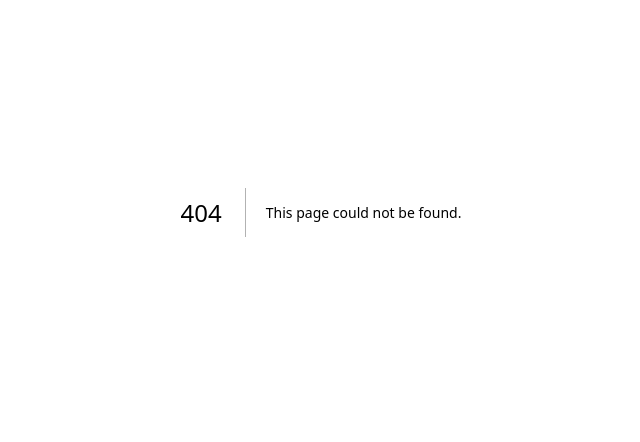
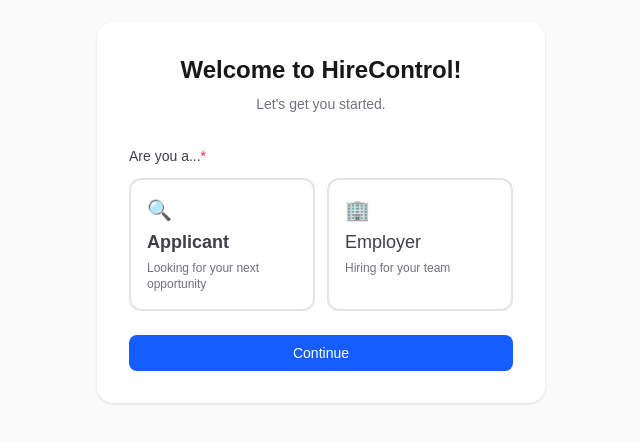
Before and after one commit to GermanYusufov/controlled-hiring-platform, a Next.js app: page /onboarding in a window 1280 px wide. Before the commit this address had no page. Shown: the part 188-630 px from the top of the page, without its empty margins (319-959 px from the left). Built offline with nearby package versions, Linux system fonts and the light colour scheme; no server answers.

Commit message:
Onboarding page made, needs to be tested.

```diff
--- /dev/null
+++ b/app/onboarding/page.tsx
@@ -0,0 +1,130 @@
+"use client";
+import { submitRoleSelection } from "./actions";
+import { useState, useTransition } from "react";
+
+type Role = "applicant" | "employer";
+
+export default function OnboardingPage() {
+    const [role,setRole] = useState<Role | null>(null);
+    const [error, setError] = useState<string | null>(null);
+    const [isPending, startTransition] = useTransition();
+    const [companyName, setCompanyName] = useState("");
+
+    async function handleSubmit(e: React.FormEvent<HTMLFormElement>) {
+        e.preventDefault();
+        if (!role) {
+            setError("Please select a role before continuing.");
+            return;
+        }
+        if (role === "employer" && !companyName.trim()) {
+            setError("Company name is required for employers.");
+            return;
+        }
+        setError(null);
+        const formData = new FormData(e.currentTarget);
+        formData.set("role", role);
+        startTransition(async () => {
+            const result = await submitRoleSelection(formData);
+            if (result?.error) setError(result.error);
+        });
+    }
+    return (
+        <div className="flex min-h-screen items-center justify-center bg-zinc-50 px-4">
+            <div className="w-full max-w-md rounded-2xl bg-white p-8 shadow-sm">
+                <div className="mb-8">
+                    <h1 className="text-2xl font-bold text-center text-zinc-900">
+                        Welcome to HireControl!
+                    </h1>
+                    <h1 className="mt-2 text-sm text-center text-zinc-500">
+                        Let&apos;s get you started.
+                    </h1>
+                </div>
+                <form onSubmit={handleSubmit} noValidate className="flex flex-col gap-6">
+                    <fieldset>
+                    <legend className="mb-3 text-sm font-medium text-zinc-700">
+                        Are you a...<span className="text-red-500">*</span>
+                    </legend>
+                        <div className="grid grid-cols-2 gap-3">
+                            <button
+                                type="button"
+                                onClick={() => setRole("applicant")}
+                                className = {`flex flex-col items-start gap-1 rounded-xl border-2 p-4 text-left transition-colors focus:outline-none focus-visible:ring-2 focus-visible:ring-zinc-900 ${
+                                    role === "applicant"
+                                    ? "border-zinc-900 bg-zinc-900 text-white"
+                                    : "border-zinc-200 bg-white text-zinc-700 hover:border-zinc-400"
+                                }`}
+                            aria-pressed={role === "applicant"}
+                            >
+                            <span className="text-xl" aria-hidden>
+                            🔍
+                            </span>
+                            <span className="text-lg font-semibold">
+                                Applicant
+                            </span>
+                            <span className={`text-xs leading-snug ${
+                            role === "applicant" ? "text-white/90" : "text-zinc-500"
+                            }`}
+                            >
+                                Looking for your next opportunity
+                            </span>
+                            </button>
+
+                            <button
+                                type="button"
+                                onClick={() => setRole("employer")}
+                                className={`flex flex-col items-start gap-1 rounded-xl border-2 p-4 text-left transition-colors focus:outline-none focus-visible:ring-2 focus-visible:ring-zinc-900 ${
+                                role === "employer"
+                                ? "border-zinc-900 bg-zinc-900 text-white"
+                                : "border-zinc-200 bg-white text-zinc-700 hover:border-zinc-400"
+                                }`}
+                            aria-pressed={role === "employer"}
+                            >
+                            <span className="text-xl" aria-hidden>
+                            🏢
+                            </span>
+                            <span className="text-lg font-medium">
+                                Employer
+                            </span>
+                            <span className={`text-xs leading-snug ${
+                                role === "employer" ? "text-white/90" : "text-zinc-500"
+                            }`}
+                            >
+                                Hiring for your team
+                            </span>
+                        </button>
+                    </div>
+                    </fieldset>
+                </form>
+
+                {role === "employer" && (
+                    <div className="mt-4">
+                        <label htmlFor="companyName" className="block text-sm font-medium text-zinc-700">
+                            Company Name<span className="text-red-500">*</span>
+                        </label>
+                        <input
+                            type="text"
+                            id="companyName"
+                            name="companyName"
+                            required
+                            className="mt-1 block w-full rounded-md border border-zinc-300 shadow-sm text-zinc-900 focus:outline-none focus:ring-2 focus:ring-zinc-900"
+                        />
+                    </div>
+                )}
+
+                {error && (
+                    <p role="alert" className="rounded-lg bg-red-50 px-3 py-2 text-sm text-red-600">
+                        {error}
+                    </p>
+                )}
+
+                <button
+                    type="submit"
+                    disabled={isPending}
+                    className="mt-6 w-full rounded-lg bg-blue-600 px-4 py-2 text-sm font-medium text-white hover:bg-blue-700 disabled:bg-blue-400 transition-colors"
+                >
+                    {isPending ? "Submitting..." : "Continue"}
+                </button>
+            </div>
+        </div>
+    );
+}
```
